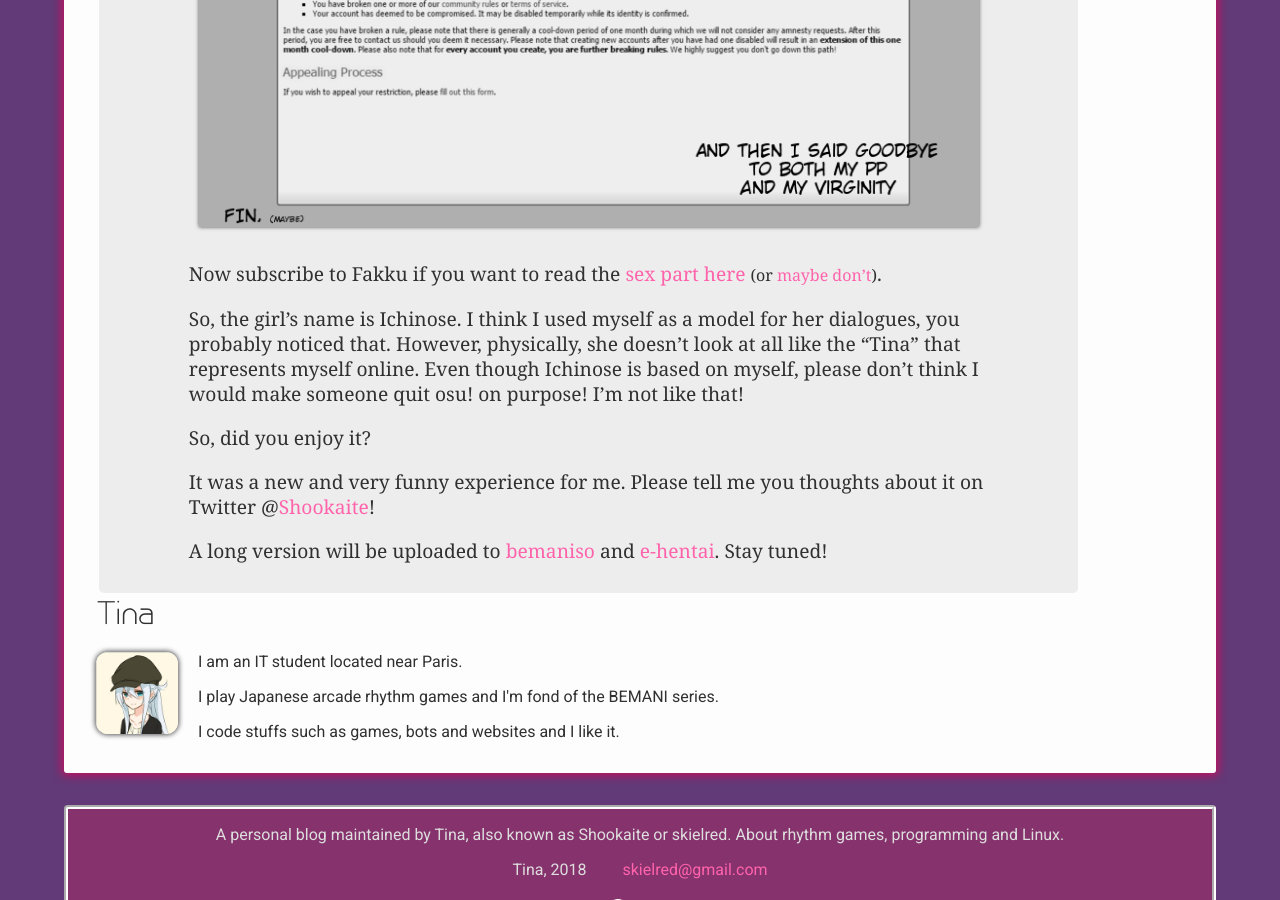
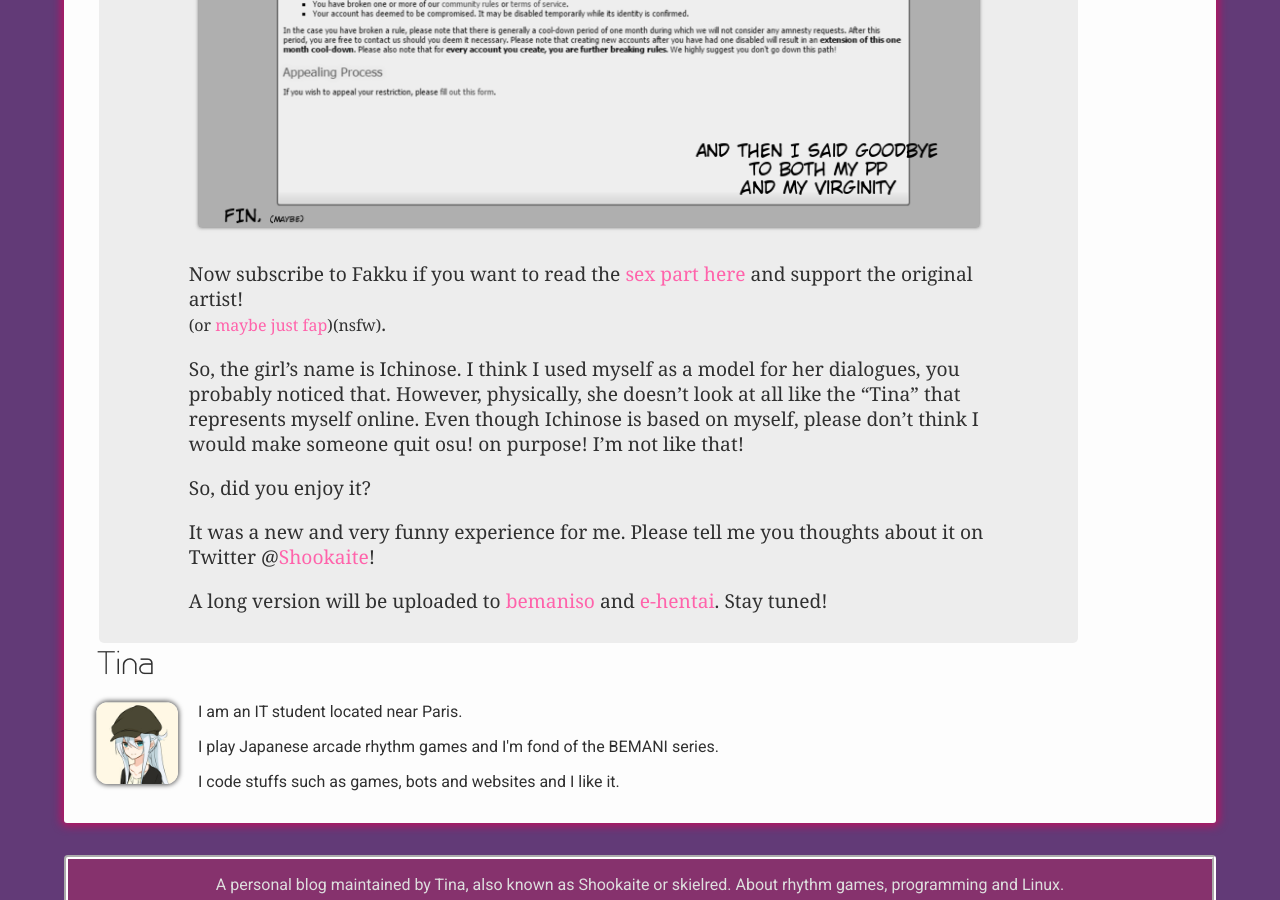
Before and after one commit to Tina-otoge/blog, a Jekyll site: the page built from _posts/2018-03-19-hentai-parody-two-player.markdown, in a window 1280 px wide and 900 px high, scrolled down 4150 px. Built offline with Jekyll 4.4.1, drawn with Linux system fonts in a browser that asks for light colours.

Commit message:
Changed phrasing for hentai.cafe link

```diff
--- a/_posts/2018-03-19-hentai-parody-two-player.markdown
+++ b/_posts/2018-03-19-hentai-parody-two-player.markdown
@@ -35,8 +35,9 @@ Have a good read!
 ![panel final]({{ "i/wuvu-two-player/final.png" | relative_url}})
 
 Now subscribe to Fakku if you want to read the [sex part here](
-https://www.fakku.net/hentai/two-player-sex-english)
-<small>(or [maybe don't](https://hentai.cafe/manga/read/nijou-katame-two-player-sex/en/0/1/page/8))</small>.
+https://www.fakku.net/hentai/two-player-sex-english) and support the original artist!
+<small>(or [maybe just fap](https://hentai.cafe/manga/read/nijou-katame-two-player-sex/en/0/1/page/8))(nsfw)</small>.
+
 
 So, the girl's name is Ichinose. I think I used myself as a model for her
 dialogues, you probably noticed that. However, physically, she doesn't look at
```
